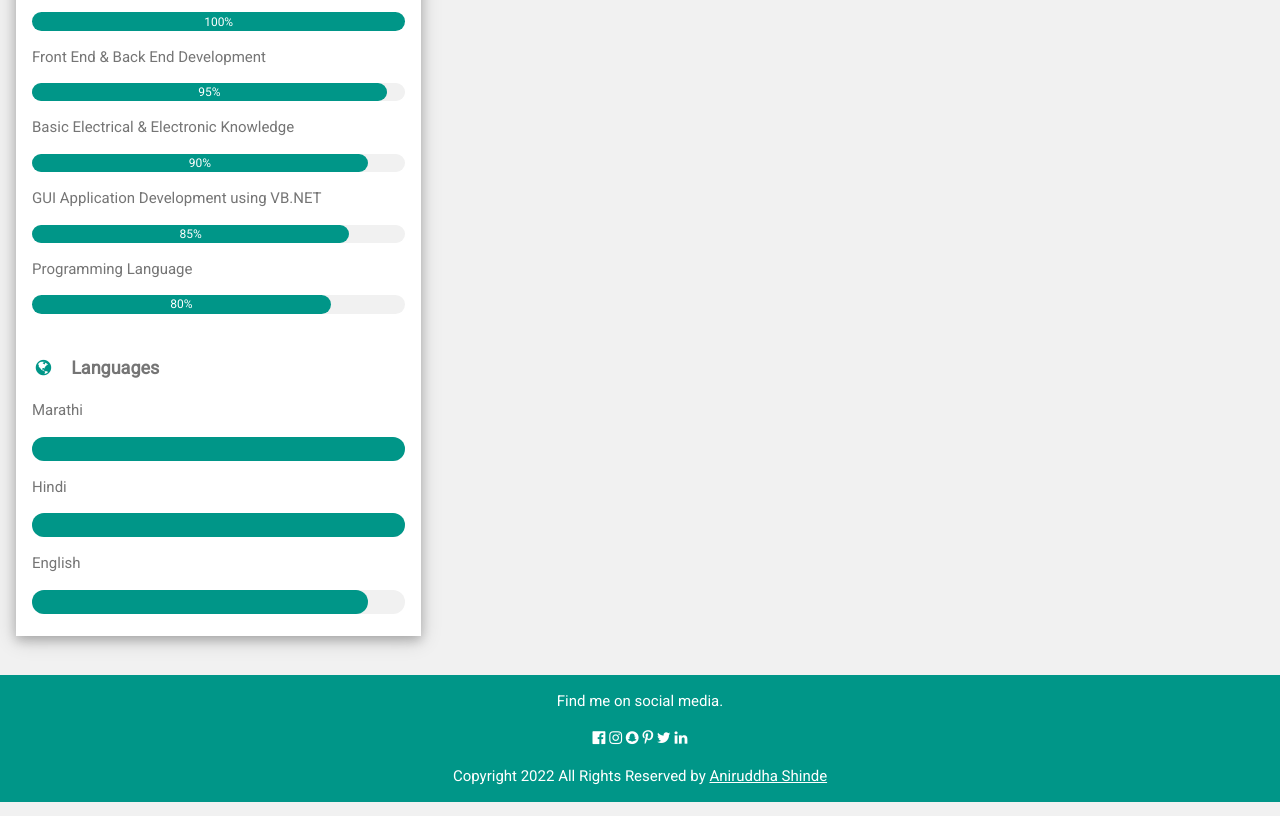
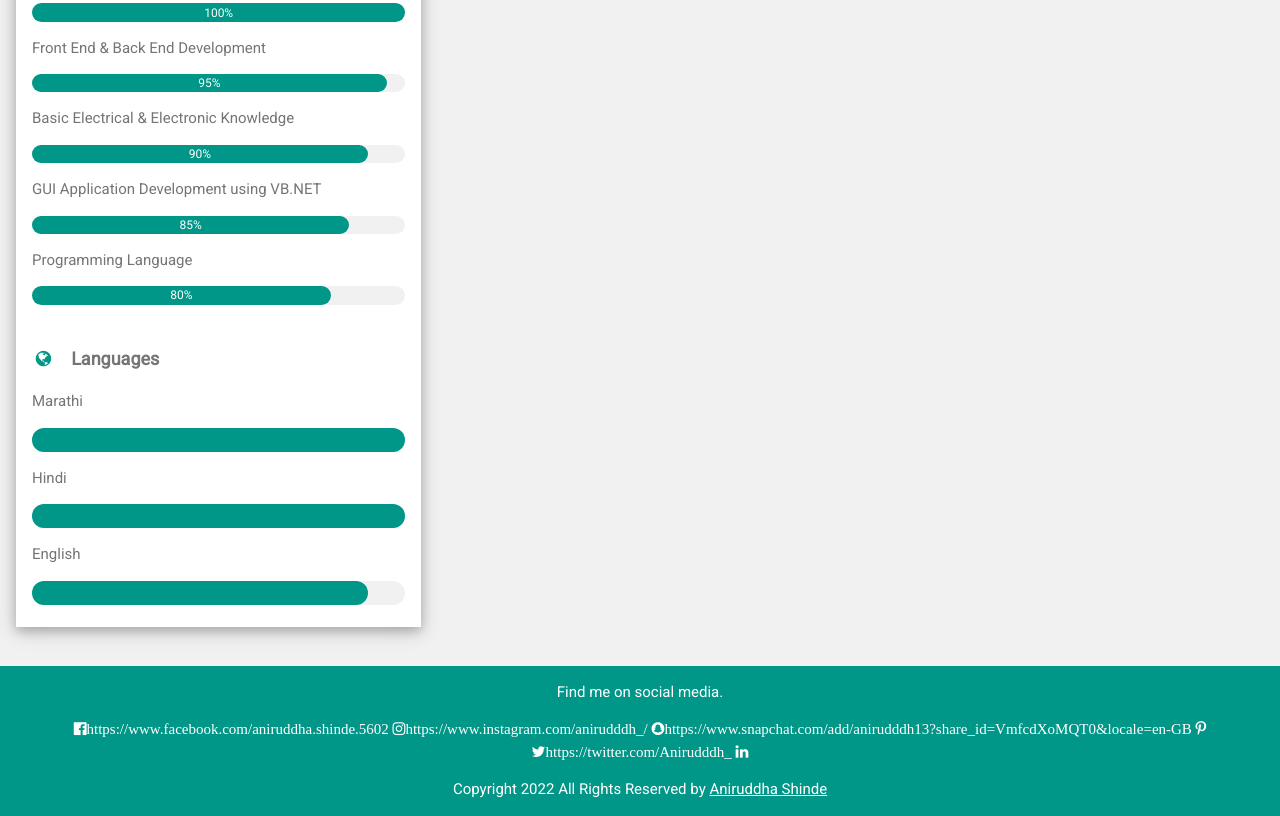
Before and after one commit to anirudddh/resume, a plain HTML site: page index.html in a window 1280 px wide. Shown: the part 1431-2247 px from the top of the page. Drawn offline with nearby package versions, Linux system fonts and the light colour scheme.

Commit message:
Update index.html

```diff
--- a/index.html
+++ b/index.html
@@ -30,7 +30,7 @@ html,body,h1,h2,h3,h4,h5,h6 {font-family: "Roboto", sans-serif}
           </div>
         </div>
         <div class="w3-container">
-        	<h2>Aniruddha Rajendra Shinde</h2>
+        	<h3>Aniruddha Rajendra Shinde</h3>
 
           <p><i class="fa fa-briefcase fa-fw w3-margin-right w3-large w3-text-teal"></i>Web Designer</p>
           <p><i class="fa fa-home fa-fw w3-margin-right w3-large w3-text-teal"></i>Mumbai,India</p>
@@ -171,13 +171,13 @@ html,body,h1,h2,h3,h4,h5,h6 {font-family: "Roboto", sans-serif}
 
 <footer class="w3-container w3-teal w3-center w3-margin-top">
   <p>Find me on social media.</p>
-  <i class="fa fa-facebook-official w3-hover-opacity"></i>
-  <i class="fa fa-instagram w3-hover-opacity"></i>
-  <i class="fa fa-snapchat w3-hover-opacity"></i>
+  <i class="fa fa-facebook-official w3-hover-opacity">https://www.facebook.com/aniruddha.shinde.5602</i>
+  <i class="fa fa-instagram w3-hover-opacity">https://www.instagram.com/anirudddh_/</i>
+  <i class="fa fa-snapchat w3-hover-opacity">https://www.snapchat.com/add/anirudddh13?share_id=VmfcdXoMQT0&locale=en-GB</i>
   <i class="fa fa-pinterest-p w3-hover-opacity"></i>
-  <i class="fa fa-twitter w3-hover-opacity"></i>
+  <i class="fa fa-twitter w3-hover-opacity">https://twitter.com/Anirudddh_</i>
   <i class="fa fa-linkedin w3-hover-opacity"></i>
-  <p>Copyright 2022 All Rights Reserved by <a href="https://www.w3schools.com/w3css/default.asp" target="_blank">Aniruddha Shinde</a></p>
+  <p>Copyright 2022 All Rights Reserved by <a href="https://aniruddh1321.github.io/aniruddha.github.io/" target="_blank">Aniruddha Shinde</a></p>
 </footer>
 
 </body>
```
